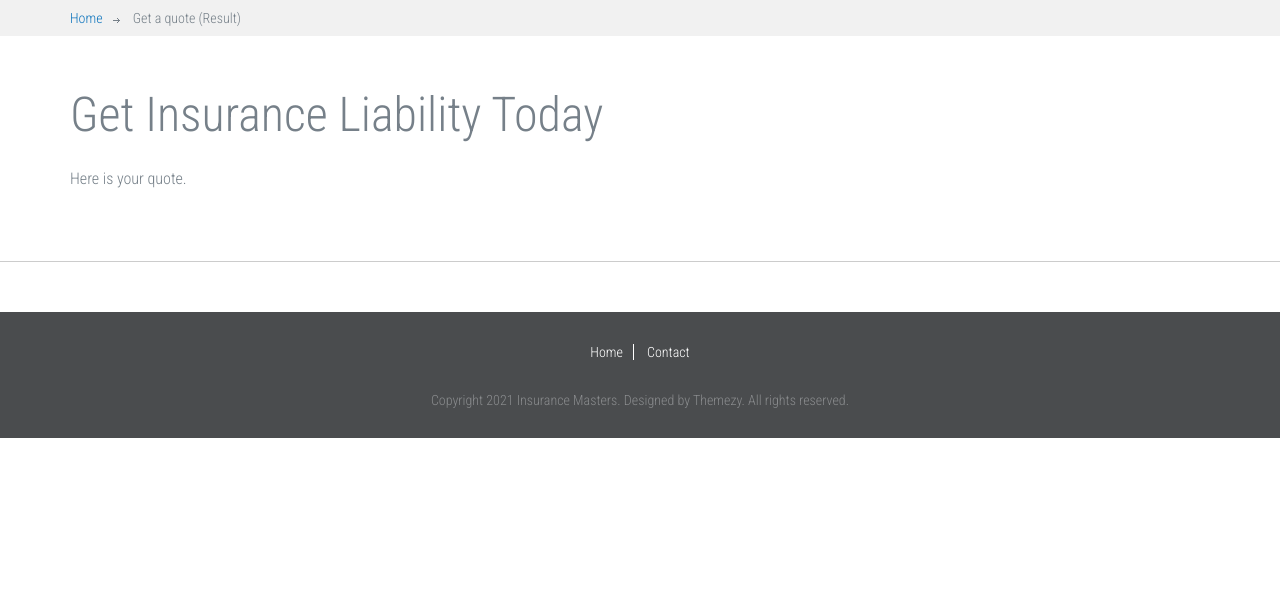
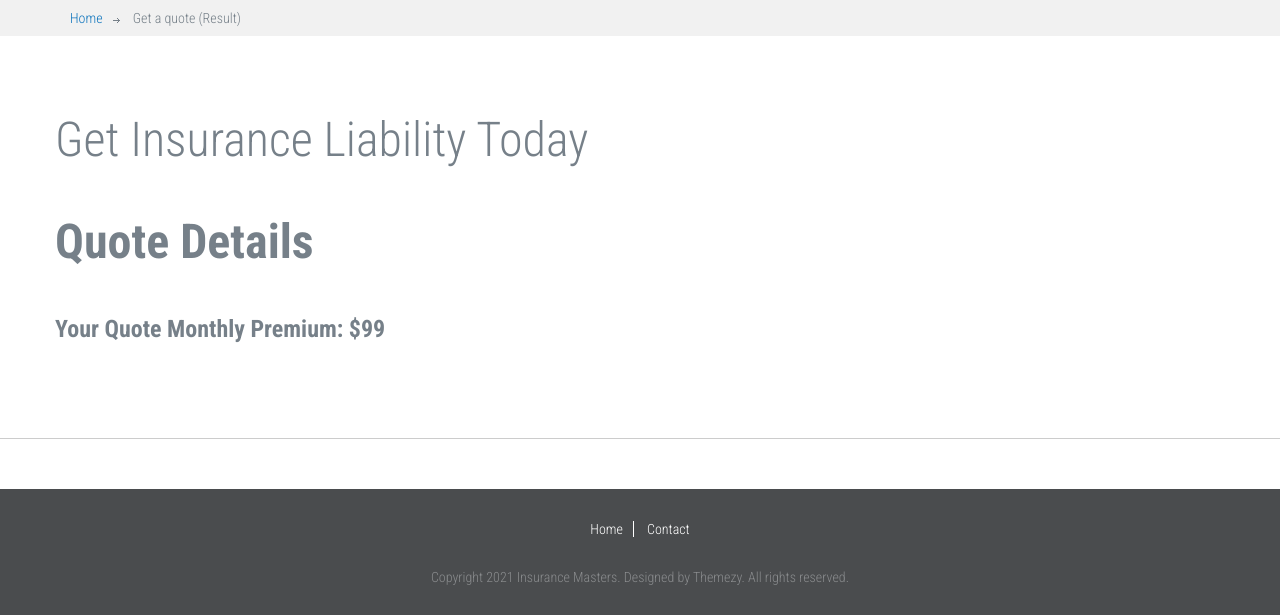
Before and after one commit to mrtyson93/insurancemasters, a Flask app: template app/templates/result.html in a window 1280 px wide. Shown: the part 193-808 px from the top of the page. Before the commit the page ends 631 px from the top, so only its background shows below. Run offline with Flask 2, Linux system fonts and the light colour scheme; the template is opened without the code that fills it, so the values that code supplies are empty.

Commit message:
mock quote and formatting

```diff
--- a/app/templates/index.html
+++ b/app/templates/index.html
@@ -17,7 +17,7 @@
           <option value="FL" name="state-option-FL">Florida</option>
           <option value="VA" name="state-option-VA">Virginia</option>
         </select>
-        <button type="submit" name="btn-continue-to-quote">Continue</button>
+        <button type="submit" name="btn-continue-to-quote">Get Quote</button>
       </form>
     </div>
   </center>
--- a/app/templates/quoteyou.html
+++ b/app/templates/quoteyou.html
@@ -7,7 +7,9 @@
 </div>
 <div class="page">
   <div class="container">
-    <h3 class="entry-title">Get Insurance Liability Today</h3>
+    <div class="row">
+      <h3 class="entry-title">Get Insurance Liability Today</h3>
+    </div>
     <p></p>
     <form action="./quoteaboutbusiness" method="post" class="contact-form">
       <div class="row">
--- a/app/templates/result.html
+++ b/app/templates/result.html
@@ -1,6 +1,4 @@
-{% extends "layout.html" %}
-
-{% block content %}
+{% extends "layout.html" %} {% block content %}
 <div class="breadcrumbs">
   <div class="container">
     <a href="./index">Home</a>
@@ -9,8 +7,15 @@
 </div>
 <div class="page">
   <div class="container">
-            <h3 class="entry-title">Get Insurance Liability Today </h3>
-            <p>Here is your quote.</p>
+    <div class="row">
+      <h3 class="entry-title">Get Insurance Liability Today</h3>
+    </div>
+    <div class="row">
+      <h4 class="entry-title"><b>Quote Details</b></h4>
+    </div>
+    <div class="row">
+      <h2><b>Your Quote Monthly Premium: </b>$99</h2>
+    </div>
   </div>
 </div>
 {% endblock %}
```
Also changed, not shown: app/templates/quotebusiness.html (+5 -3 lines). Lines whose indentation alone changed are shown as unchanged.
